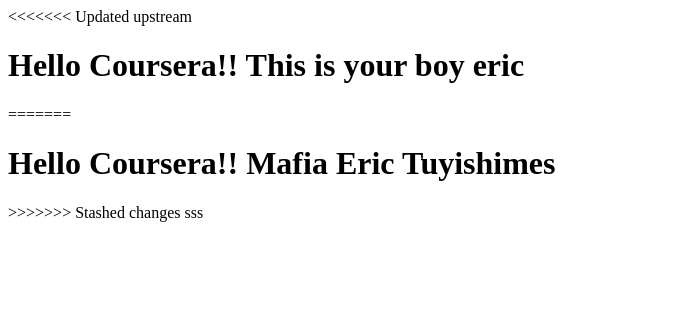
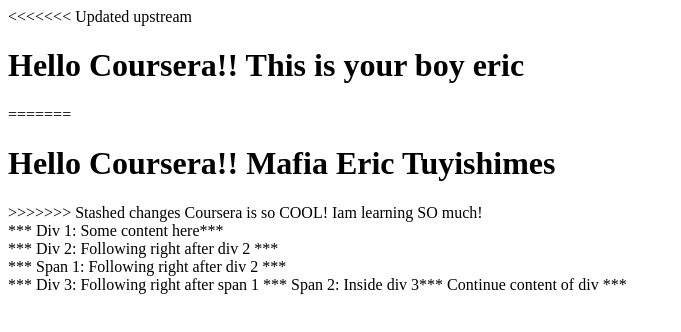
Before and after one commit to TUYISHIMEEriccyber/Coursera-assignments, a plain HTML site: page index.html in a window 1280 px wide. Shown: the whole page, without its empty margins (0-681 px from the left). Drawn offline with Linux system fonts and the light colour scheme.

Commit message:
Update index.html
Signed-off-by: TUYISHIME Eric  <116637858+TUYISHIMEEriccyber@users.noreply.github.com>

```diff
--- a/index.html
+++ b/index.html
@@ -31,4 +31,16 @@
 >>>>>>> Stashed changes
 </body>
 </html>
-sss
+	</title></head>
+	<body>
+	Coursera is so COOL! Iam learning SO much!
+	<div>*** Div 1: Some content here***</div>
+	<div>*** Div 2: Following right after div 2 ***</div>
+	<span>*** Span 1: Following right after div 2 ***</span>
+	<div>
+		*** Div 3: Following right after span 1
+		<span>*** Span 2: Inside div 3***</span>
+		Continue content of div ***
+	</div>
+	</body>
+	</html>
```
